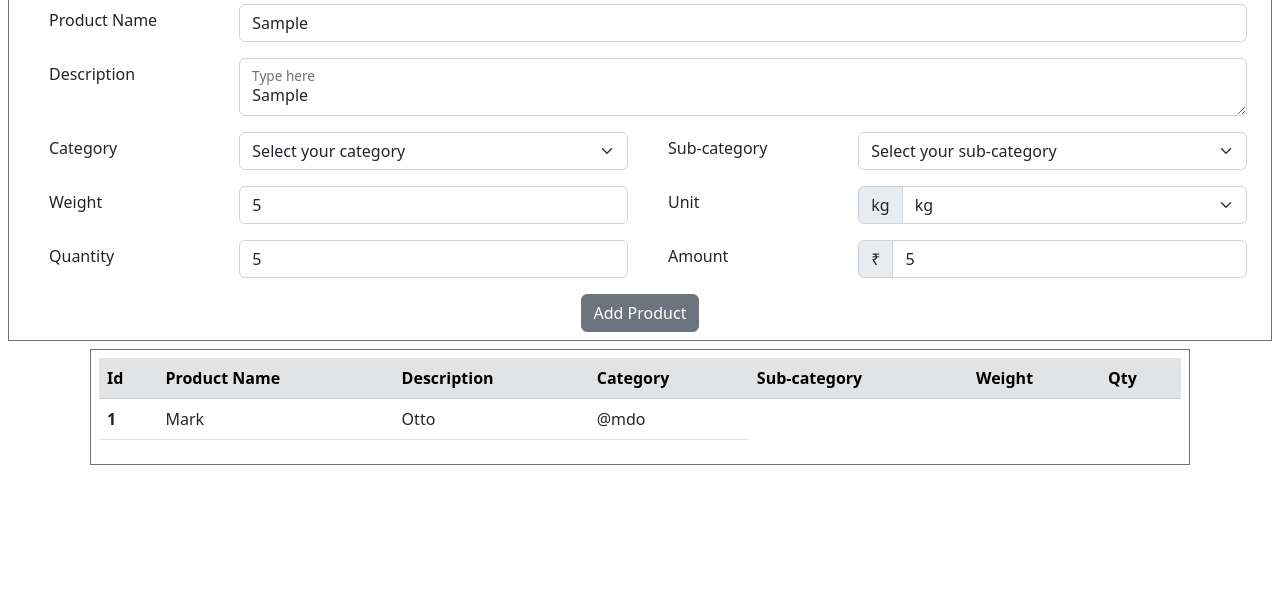
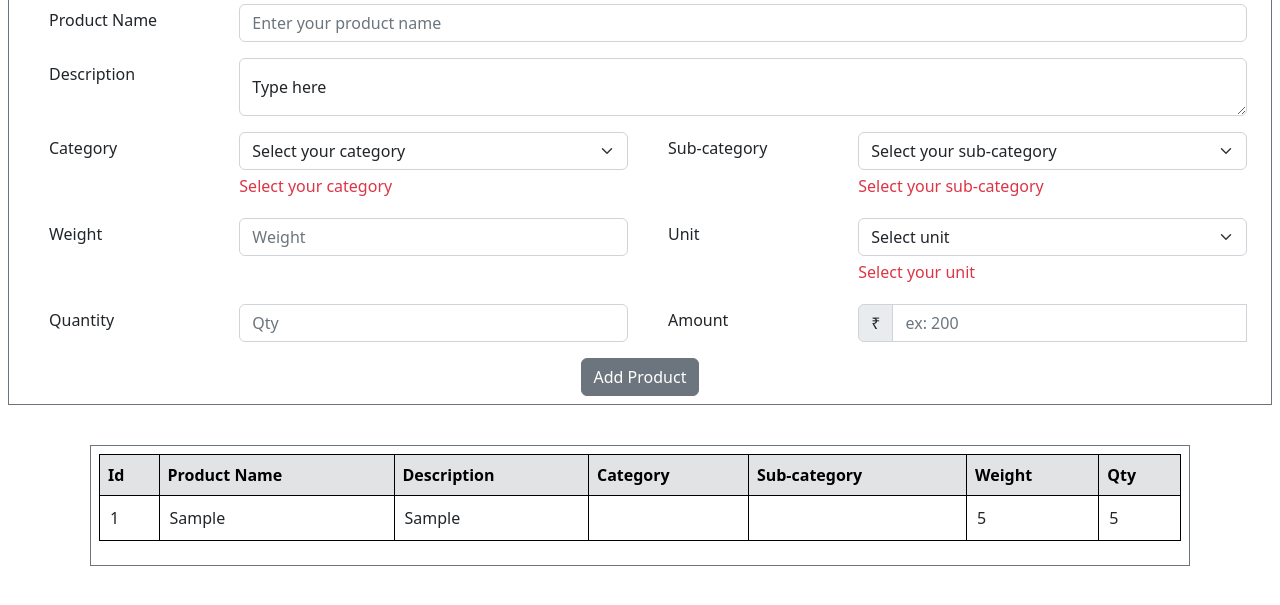
Before and after one commit to Faheem-Punnasseri/machine_test_1, a plain HTML site: page index.html in a window 1280 px wide. Both pictures are taken after typing "Sample", "Sample", "5", "5", "5" into the empty fields and a click on the button "Add Product". Shown: the part 59-664 px from the top of the page. Drawn offline with nearby package versions, Linux system fonts and the light colour scheme.

Commit message:
second upload

```diff
--- a/css/style.css
+++ b/css/style.css
@@ -0,0 +1,7 @@
+table, table th, table tr, table tr td{
+    border: 1px solid black;
+}
+
+table tr td{
+    padding: 10px;
+}
--- a/index.html
+++ b/index.html
@@ -30,6 +30,7 @@
                 <div class="col-md-10">
                     <input type="text" class="form-control" placeholder="Enter your product name"
                         aria-label="productName" aria-describedby="basic-addon1" id="productName">
+                    <span id="productNameSpan" class="mb-1 mt-1 d-none text-danger">Enter your Description</span>
                 </div>
             </div>
             <div class="row mb-3 px-3">
@@ -38,58 +39,63 @@
                 </div>
                 <div class="col-md-10">
                     <div class="form-floating">
-                        <textarea class="form-control" placeholder="Leave a comment here"
-                            id="description"></textarea>
+                        <textarea class="form-control" placeholder="Leave a comment here" id="description"></textarea>
                         <label for="floatingTextarea">Type here</label>
+                        <span id="productNameSpan" class="mb-1 mt-1 d-none text-danger">Enter your Description</span>
                     </div>
                 </div>
             </div>
             <div class="row mb-3 px-3">
                 <div class="col-md-2"> <label for="category" class="ms-3 mt-1">Category</label></div>
                 <div class="col-md-4"> <select class="form-select" aria-label="Default select example" id="category">
-                        <option selected>Select your category</option>
-                        <option value="electronics">Electronics</option>
-                        <option value="clothes">Clothes</option>
+                        <option selected value="">Select your category</option>
+                        <option value="Electronics">Electronics</option>
+                        <option value="Clothes">Clothes</option>
                         <!-- <option value="3">Computer</option> -->
-                    </select></div>
+                    </select>
+                    <span id="productNameSpan" class="mb-1 mt-1 d-none text-danger">Select your category</span>
+                </div>
                 <div class="col-md-2"> <label for="subCategory" class="ms-3 mt-1">Sub-category</label></div>
                 <div class="col-md-4"> <select class="form-select" aria-label="Default select example" id="subCategory">
-                        <option selected>Select your sub-category</option>
-                        <option value="mobile">Mobile</option>
-                        <option value="computer">Computer</option>
-                    </select></div>
+                        <option selected value="">Select your sub-category</option>
+                        <option value="Mobile">Mobile</option>
+                        <option value="Computer">Computer</option>
+                    </select>
+                    <span id="productNameSpan" class="mb-1 mt-1 d-none text-danger">Select your sub-category</span>
+                </div>
             </div>
             <div class="row mb-3 px-3">
                 <div class="col-md-2"> <label for="weight" class="ms-3 mt-1">Weight</label></div>
                 <div class="col-md-4">
                     <input type="number" class="form-control" aria-label="weight" aria-describedby="basic-addon1"
                         id="weight" placeholder="Weight">
+                    <span id="productNameSpan" class="mb-1 mt-1 d-none text-danger">Enter your weight</span>
                 </div>
                 <div class="col-md-2"> <label for="unit" class="ms-3 mt-1">Unit</label></div>
                 <div class="col-md-4">
-                    <div class="input-group">
-                        <span class="input-group-text" id="basic-addon1">kg</span><select class="form-select"
-                            aria-label="Default select example" id="unit">
-                            <option selected>kg</option>
-                            <option value="2kg">2kg</option>
-                            <option value="10kg">10kg</option>
-                            <option value="250g">250g</option>
-                        </select>
-                    </div>
+                    <select class="form-select" aria-label="Default select example" id="unit">
+                        <option selected value="">Select unit</option>
+                        <option value="kg">kg</option>
+                        <option value="g">g</option>
+                        <option value="mg">mg</option>
+                    </select>
+                    <span id="productNameSpan" class="mb-1 mt-1 d-none text-danger">Select your unit</span>
                 </div>
             </div>
             <div class="row mb-3 px-3">
-                <div class="col-md-2"> <label for="weight" class="ms-3 mt-1">Quantity</label></div>
+                <div class="col-md-2"> <label for="quantity" class="ms-3 mt-1">Quantity</label></div>
                 <div class="col-md-4">
-                    <input type="number" class="form-control" aria-label="weight" aria-describedby="basic-addon1"
-                        id="weight" placeholder="Qty">
+                    <input type="number" class="form-control" aria-label="quantity" aria-describedby="basic-addon1"
+                        id="quantity" placeholder="Qty">
+                    <span id="productNameSpan" class="mb-1 mt-1 d-none text-danger">Enter your quantity</span>
                 </div>
                 <div class="col-md-2"> <label for="amount" class="ms-3 mt-1">Amount</label></div>
                 <div class="col-md-4">
                     <div class="input-group">
-                        <span class="input-group-text" id="basic-addon1">&#8377;</span><input type="number"
+                        <div class="input-group-text" id="basic-addon1">&#8377;</div><input type="number"
                             class="form-control" aria-label="weight" aria-describedby="basic-addon1" id="amount"
-                            placeholder="ex: 200">
+                            placeholder="ex: 200" pattern="[0-9]">
+                        <span id="productNameSpan" class="mb-1 mt-1 d-none text-danger px-2">Enter your amount</span>
                     </div>
                 </div>
             </div>
@@ -98,7 +104,8 @@
             </div>
         </div>
     </div>
-
+    <pre></pre>
+    <pre></pre>
     <div class="container">
         <div class="border border-secondary p-2 m-2">
             <div class="row">
@@ -115,15 +122,6 @@
                                 <th scope="col">Qty</th>
                             </tr>
                         </thead>
-                        <tbody>
-                            <tr>
-                                <th scope="row">1</th>
-                                <td>Mark</td>
-                                <td>Otto</td>
-                                <td>@mdo</td>
-                            </tr>
-
-                        </tbody>
                     </table>
                 </div>
             </div>
--- a/js/script.js
+++ b/js/script.js
@@ -1,17 +1,33 @@
 var tableId = document.getElementById("productTable");
 var productname = document.getElementById("productName");
 var description = document.getElementById("description");
-var localArr = [];
+var category = document.getElementById("category");
+var subCategory = document.getElementById("subCategory");
+var weight = document.getElementById("weight");
+var unit = document.getElementById("unit");
+var quantity = document.getElementById("quantity");
+var amount = document.getElementById("amount");
+var productNameSpan = document.getElementById("productNameSpan");
+var inputAndSelectTags = document.querySelectorAll("input, select, textarea");
+var flAg;
+var localArr;
 
 addProduct = () => {
-    // alert("Hi");
-    const obj = [
-        { id: },
-        { productname: productname.value },
-        { description: description.value },
-        { category: description.value },
-    ]
+    checkInput();
+    if (!flAg) {
+        let productObj = {
+            // id: ,
+            productname: productname.value,
+            description: description.value,
+            category: category.value,
+            subCategory: subCategory.value,
+            weight: weight.value + unit.value,
+            // unit: unit.value,
+            quantity: quantity.value,
+            amount: amount.value,
+        }
         var newTr = document.createElement("tr");
+        tableId.append(newTr);
         var idTd = document.createElement("td");
         var productnameTd = document.createElement("td");
         var descriptionTd = document.createElement("td");
@@ -19,9 +35,88 @@ addProduct = () => {
         var subCategoryTd = document.createElement("td");
         var weightTd = document.createElement("td");
         var qtyTd = document.createElement("td");
-    newTr.append(idTd, productnameTd, descriptionTd, categoryTd, subCategoryTd, weightTd, qtyTd)
+        productnameTd.innerHTML = productname.value;
+        descriptionTd.innerHTML = description.value;
+        categoryTd.innerHTML = category.value;
+        subCategoryTd.innerHTML = subCategory.value;
+        weightTd.innerHTML = weight.value + unit.value;
+        qtyTd.innerHTML = quantity.value;
+        newTr.append(idTd, productnameTd, descriptionTd, categoryTd, subCategoryTd, weightTd, qtyTd);
+        localArr.push(productObj);
+        localStorage.setItem("product", JSON.stringify(localArr));
+        slNumber();
+        inputClear();
+    }
 }
 
 checkArr = () => {
-    localArr[] != "";
+    localArr = JSON.parse(localStorage.getItem("product")) == null ? [] : JSON.parse(localStorage.getItem("product"));
+    if (localArr != "") {
+        displayProductTable();
     }
+}
+
+slNumber = () => {
+    for (let i = 1; i <= localArr.length; i++) {
+        tableId.rows[i].cells[0].innerHTML = i;
+    }
+}
+
+inputClear = () => {
+    productname.value = "";
+    description.value = "";
+    category.value = "";
+    subCategory.value = "";
+    weight.value = "";
+    unit.value = "";
+    quantity.value = "";
+    amount.value = "";
+}
+
+checkInput = () => {
+    for (var i = 0; i < inputAndSelectTags.length; i++) {
+        var newSpan = document.createElement('span');
+        if (inputAndSelectTags[i].value == "") {
+            // console.log(inputAndSelectTags[i].parentNode);
+            var parentElement = inputAndSelectTags[i].parentNode;
+            var parentSpanElement = parentElement.querySelector("span");
+            // console.log("parentSpanElement => " + parentSpanElement);
+            parentSpanElement.classList.remove("d-none");
+            parentSpanElement.classList.add("d-block");
+            flAg = true;
+        } else {
+            var parentElement = inputAndSelectTags[i].parentNode;
+            var parentSpanElement = parentElement.querySelector("span");
+            parentSpanElement.classList.remove("d-block");
+            parentSpanElement.classList.add("d-none");
+            flAg = false;
+        }
+    }
+}
+
+displayProductTable = () => {
+    // console.log("localArr => " + localArr);
+    for (let i = 0; i < localArr.length; i++) {
+        var newTr = document.createElement("tr");
+        newTr.setAttribute("id", "row");
+        tableId.append(newTr);
+        var trId = document.getElementById("row");
+        var idTd = document.createElement("td");
+        var productnameTd = document.createElement("td");
+        var descriptionTd = document.createElement("td");
+        var categoryTd = document.createElement("td");
+        var subCategoryTd = document.createElement("td");
+        var weightTd = document.createElement("td");
+        var qtyTd = document.createElement("td");
+        productnameTd.innerHTML = localArr[i]["productname"];
+        descriptionTd.innerHTML = localArr[i]["description"];
+        categoryTd.innerHTML = localArr[i]["category"];
+        subCategoryTd.innerHTML = localArr[i]["subCategory"];
+        weightTd.innerHTML = localArr[i]["weight"];
+        qtyTd.innerHTML = localArr[i]["quantity"];
+        newTr.append(idTd, productnameTd, descriptionTd, categoryTd, subCategoryTd, weightTd, qtyTd)
+    }
+    slNumber();
+}
+
+checkArr();
```
Lines whose indentation alone changed are shown as unchanged.
